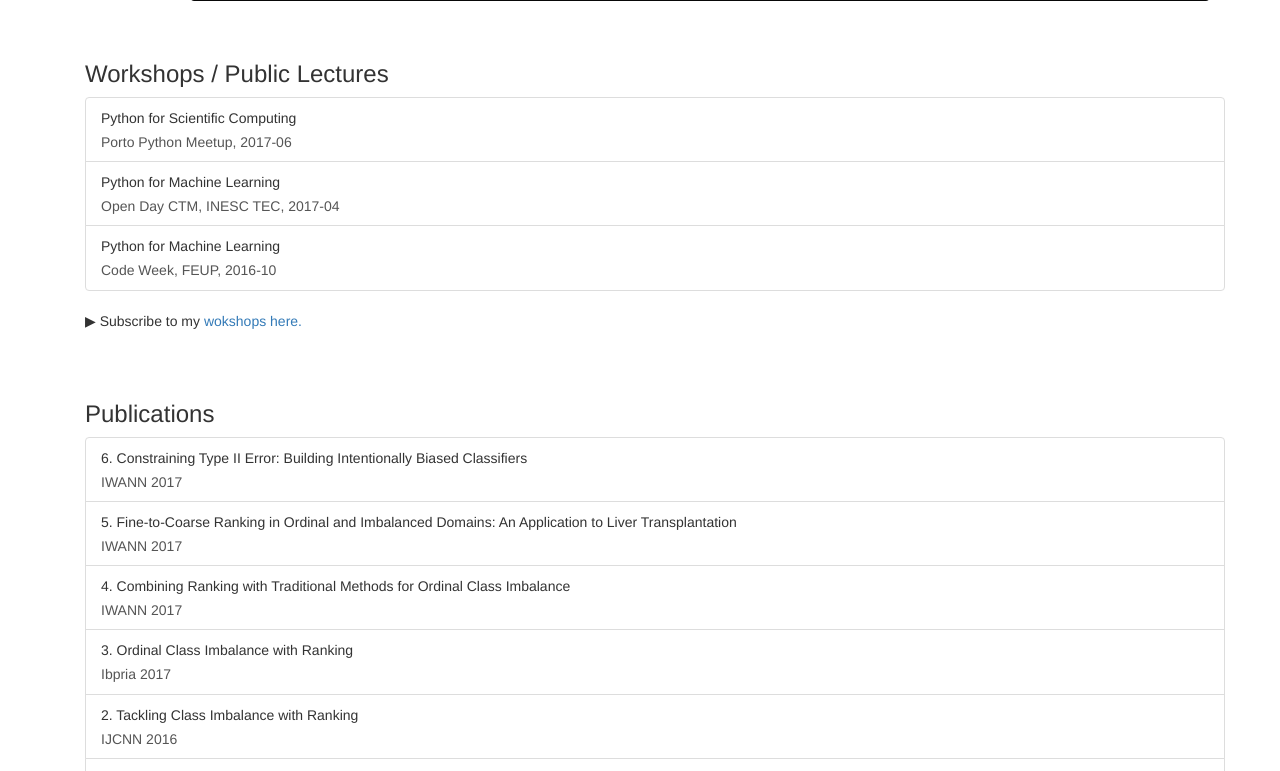
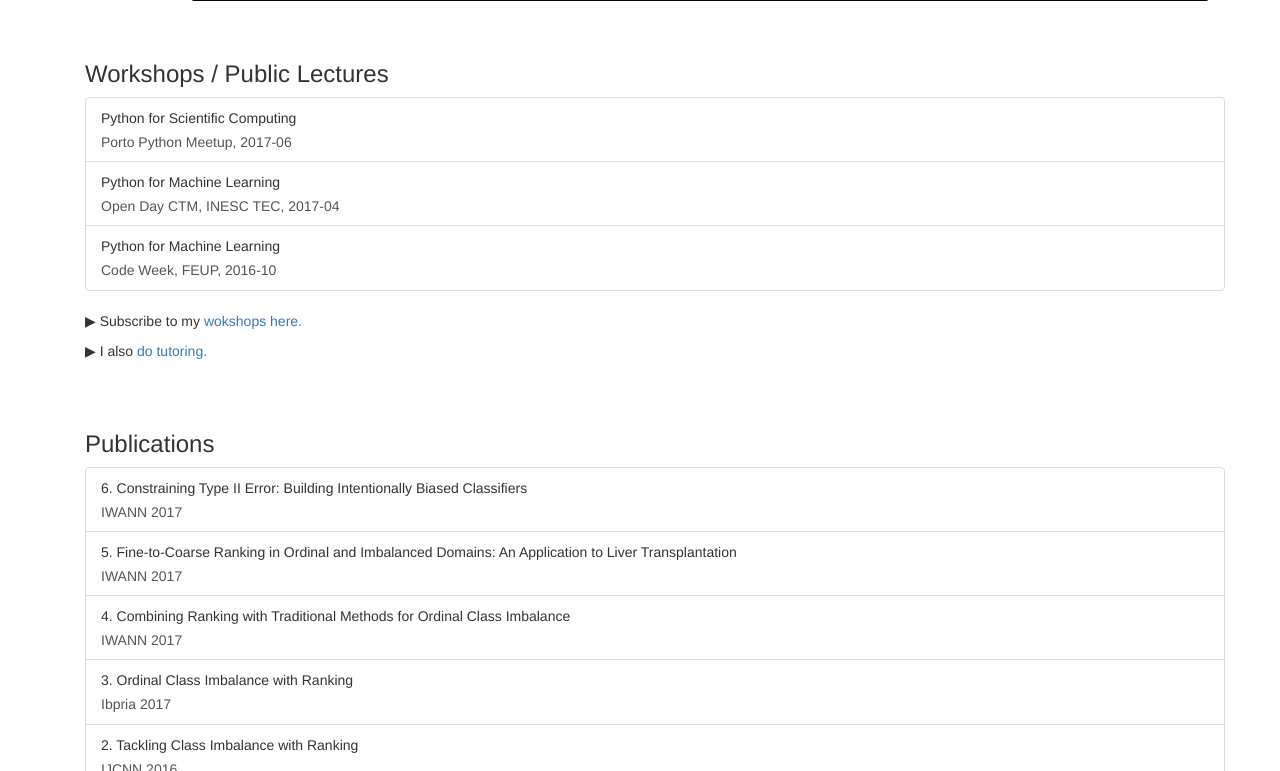
Before and after one commit to rpmcruz/rpmcruz.github.io, a Jekyll site: the page built from work.html, in a window 1280 px wide and 900 px high, cut to the strip 129-900 px from the top of the window. Built offline with Jekyll 4.4.1, drawn with Linux system fonts in a browser that asks for light colours.

Commit message:
Create work.html

```diff
--- a/work.html
+++ b/work.html
@@ -23,6 +23,7 @@ active: work
 </div>
 
 <p>&#9654; Subscribe to my <a href="http://tinyurl.com/cruz-workshops">wokshops here.</a></p>
+<p>&#9654; I also <a href="https://www.olx.pt/anuncio/explicaes-matemtica-e-programao-porto-IDA9KCr.html">do tutoring.</a></p>
 <div class="spacer"></div>
 
 <h3>Publications</h3>
```
